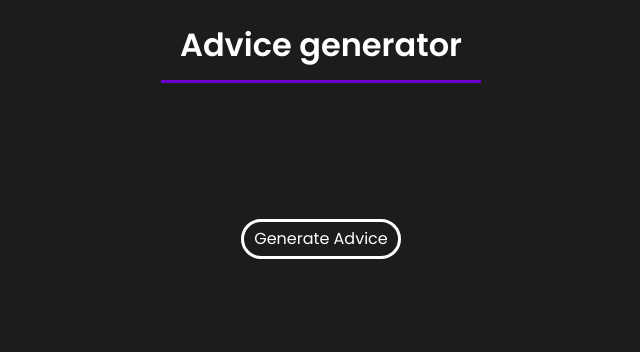
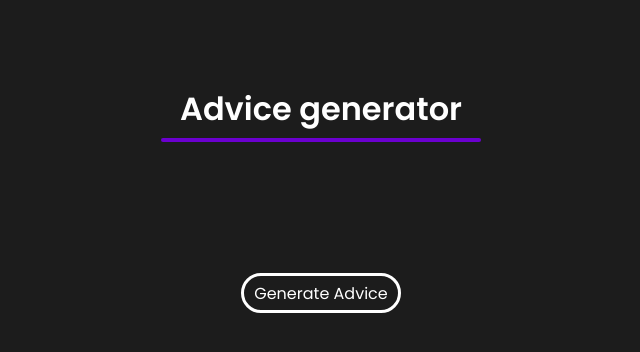
Before and after one commit to DaniloPedrazzi/Advice-generator, a plain HTML site: page index.html in a window 1280 px wide. Shown: the whole page, without its empty margins (319-959 px from the left). Drawn offline with Linux system fonts and the light colour scheme.

Commit message:
stetic improves

```diff
--- a/style.css
+++ b/style.css
@@ -9,6 +9,7 @@ div.Title{
 }
 
 h1.Title{
+    padding-top: 5%;
     font-family: 'Poppins', sans-serif;
     color: white;
 }
@@ -20,15 +21,15 @@ h2{
 
 hr.rosa{
     background-color: #6b00cf;
-    border-radius: 15;
-    height: 0.2em;
+    border-radius: 75px;
+    height: 0.25em;
     border-style: none;
     width: 20em;
-    margin-top: -0.7em;
+    margin-top: -1em;
 }
 
 div.btn{
-    padding-top: 3em;
+    padding-top: 2.7em;
 }
 
 input{
```
